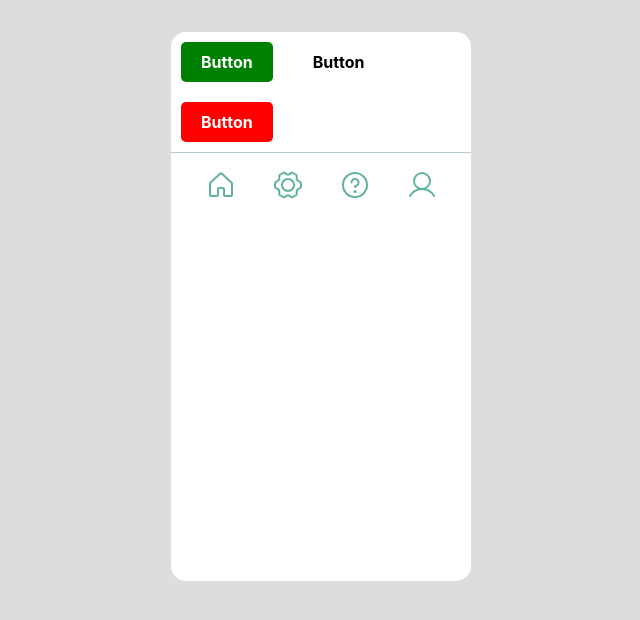
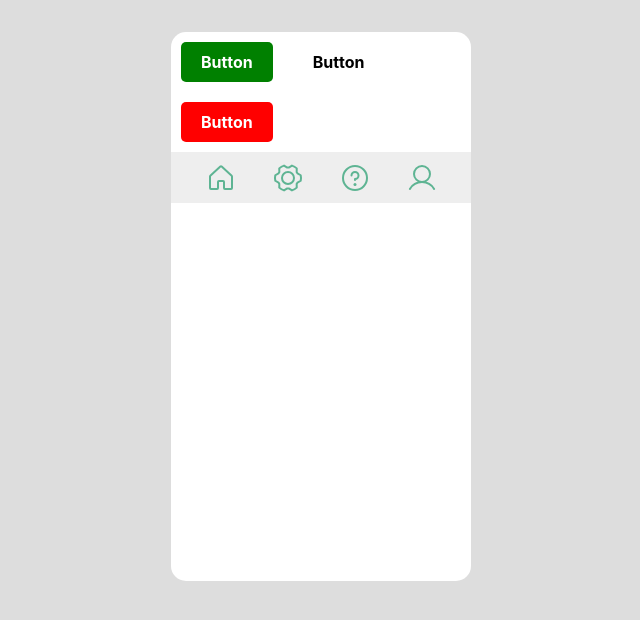
Before and after one commit to joziasmartini/natmed, a React (Create React App) app in the folder app/: page / in a window 1280 px wide. Shown: the top 620 px of the page, without its empty margins (319-959 px from the left). Built offline with nearby package versions, Linux system fonts and the light colour scheme.

Commit message:
Change styling of the Navbar component

```diff
--- a/app/src/components/Navbar/Navbar.sass
+++ b/app/src/components/Navbar/Navbar.sass
@@ -1,10 +1,10 @@
 .navbar
   display: flex
   justify-content: center
-  border-top: 1px solid #b8cfc6
+  background: #EEE
 
   .navbar-option
-    margin: 6px 14px 6px 8px
+    margin: 0px 14px 6px 8px
     padding: 10px
     width: 25px
     height: 25px
```
